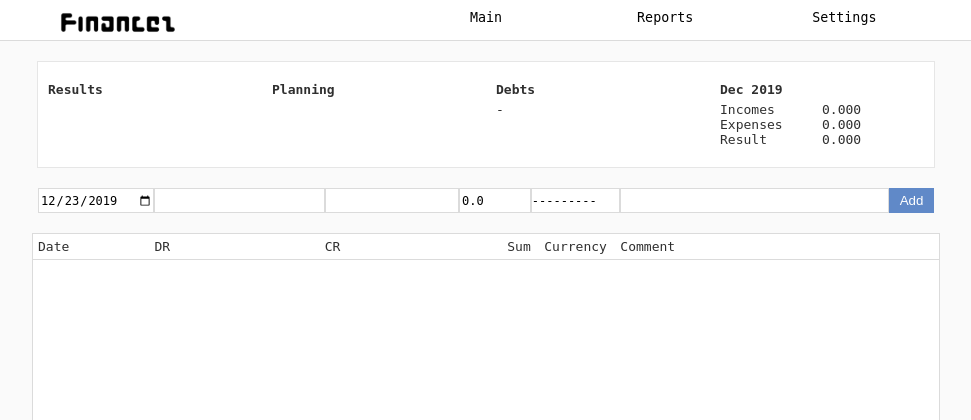
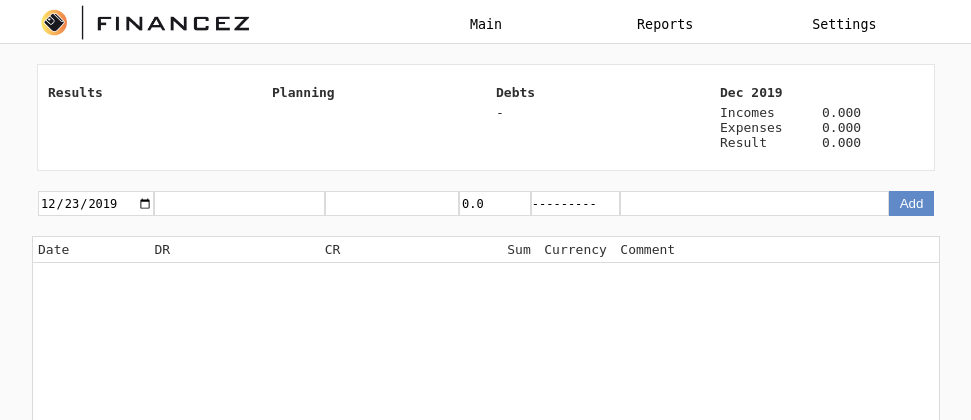
Before and after one commit to surferslon/financez, a Django app: page / in a window 1280 px wide. Shown: the top 420 px of the page, without its empty margins (154-1125 px from the left). Run offline with Django 3.2, Linux system fonts and the light colour scheme; data that the repository does not hold is empty.

Commit message:
Changed logo and small fixes

```diff
--- a/financez/forms.py
+++ b/financez/forms.py
@@ -34,7 +34,7 @@ class NewAccForm(forms.ModelForm):
         super().__init__(*args, **kwargs)
         if not section:
             return
-        self.fields['parent'].queryset = Account.objects.filter(results=section)
+        self.fields['parent'].queryset = Account.objects.filter(results=section, parent=None)
         self.fields['results'].initial = section
         self.fields['acc_type'].initial = (
             Account.TYPE_ACTIVE if section in (Account.RESULT_ASSETS, Account.RESULT_PLANS, Account.RESULT_EXPENSES)
--- a/financez/settings.py
+++ b/financez/settings.py
@@ -7,7 +7,7 @@ SECRET_KEY = 'l@6boni%5$tg*dzta%6fellmleoum4g*p-1#q64g3hi-0&1@!n'
 
 DEBUG = True
 
-ALLOWED_HOSTS = []
+ALLOWED_HOSTS = ['localhost', '127.0.0.1']
 
 
 INSTALLED_APPS = [
@@ -90,6 +90,7 @@ DATE_FORMAT = 'Y n j'
 FIRST_DAY_OF_WEEK = 1
 
 STATIC_URL = '/static/'
+STATIC_ROOT = '/srv/static/financez/'
 
 LOGGING = {
     'version': 1,
--- a/financez/static/financez/base.css
+++ b/financez/static/financez/base.css
@@ -68,16 +68,17 @@ footer {
     width: 70%;
     display: grid;
     grid-template-columns: 40% 20% 20% 20%;
-    height: 30px;
     font-size: 10pt;
-    margin-top: 10px;
+    margin-top: 5px;
 }
 .logo-wrapper {
     text-align:left;
-    padding-left: 20px;
 }
 .menu-item {
     text-align: center;
+    display: flex;
+    align-items: center;
+    justify-content: center;
 }
 .row {
     display: flex;
--- a/financez/static/financez/index.css
+++ b/financez/static/financez/index.css
@@ -44,7 +44,7 @@
     grid-auto-rows: max-content;
 }
 .main-book-row:hover {
-    background-color: #fafafa;
+    color: black;
 }
 .main-book-item {
     cursor: pointer;
--- a/financez/static/financez/main_book.js
+++ b/financez/static/financez/main_book.js
@@ -35,4 +35,17 @@ $(function(){
 
         })
     }
+    let bookRows = document.getElementsByClassName('main-book-row')
+    for(let i = 0; i < bookRows.length; i++) {
+        bookRows[i].addEventListener("mouseenter", function(event) {
+            $('.' + event.target.classList[1]).each(function(ind, element) {
+                $(element).css('background-color', '#fafafa')
+            })
+        })
+        bookRows[i].addEventListener("mouseleave", function(event) {
+            $('.' + event.target.classList[1]).each(function(ind, element) {
+                $(element).css('background-color', 'white')
+            })
+        })
+    }
 })
--- a/financez/static/financez/settings.js
+++ b/financez/static/financez/settings.js
@@ -24,6 +24,7 @@ $(function() {
     $('#new-acc-button').click(function(event) {
         $('#modal-background').css('display', 'flex');
         $('#modal-new-acc').css('display', 'block');
+        $('body').css('overflow', 'hidden');
     })
 
     $('.del-button').click(function(event) {
@@ -37,6 +38,7 @@ $(function() {
         $('#modal-background').css('display', 'none');
         $('#modal-new-acc').css('display', 'none');
         $('#modal-del-acc').css('display', 'none');
+        $('body').css('overflow', 'auto');
     });
 
 })
--- a/financez/templates/financez/base.html
+++ b/financez/templates/financez/base.html
@@ -17,7 +17,7 @@
         <div class="header-row">
             <div class="header-menu">
                 <div class="logo-wrapper">
-                    <img style="height: 25px;" src="{% static 'financez/logo0.png' %}"/>
+                    <img style="height: 35px;" src="{% static 'financez/logo.png' %}"/>
                 </div>
                 <a href="{% url 'main_book' %}" class="menu-item">
                     Main
--- a/financez/templates/financez/index.html
+++ b/financez/templates/financez/index.html
@@ -90,7 +90,7 @@
     <div class="row">
         <div class="main-book">
             {% for entry in entries %}
-                <div class="main-book-row">
+                <div class="main-book-row {{ entry.date|date:'YMd' }}">
                     <div class="main-book-item">{{ entry.date|date:"Y M d"  }}</div>
                     <div class="main-book-item">{{ entry.acc_dr__name }}</div>
                     <div class="main-book-item">{{ entry.acc_cr__name }}</div>
--- a/financez/views.py
+++ b/financez/views.py
@@ -30,7 +30,7 @@ def report_data(request):
     )
     qs_inc = (
         Entry.objects
-        .filter(date__gt=period_from, date__lt=period_to, acc_cr__results=Account.RESULT_INCOMES)
+        .filter(date__gte=period_from, date__lte=period_to, acc_cr__results=Account.RESULT_INCOMES)
         .select_related('acc_cr', 'acc_cr__parent')
         .order_by('date')
     )
@@ -57,8 +57,8 @@ def report_data(request):
             results.append({'group_date': group_date, acc_name: entr.total})
     if group_by_parent:
         exp_accounts = [
-            'exp:{}'.format(acc['parent__name']) for acc in
-            Account.objects.filter(results=Account.RESULT_EXPENSES).order_by('parent__order').values('parent__name').distinct()
+            'exp:{}'.format(acc['name']) for acc in
+            Account.objects.filter(results=Account.RESULT_EXPENSES, parent=None).order_by('order').values('name')
         ]
     else:
         exp_accounts = [
@@ -160,7 +160,7 @@ class SettingsView(TemplateView):
         context = super().get_context_data(**kwargs)
         section = kwargs.get('section')
         context['account_list'] = make_account_tree(section)
-        context['available_parents'] = Account.objects.filter(results=section).values('pk', 'name')
+        context['available_parents'] = Account.objects.filter(results=section, parent=None).values('pk', 'name')
         context['new_acc_form'] = NewAccForm(section=section)
         context['sections'] = {
             'assets': Account.RESULT_ASSETS,
```
Also changed, not shown: financez/static/financez/favicon.ico, financez/static/financez/logo.png, financez/static/financez/logo0.png (deleted).
